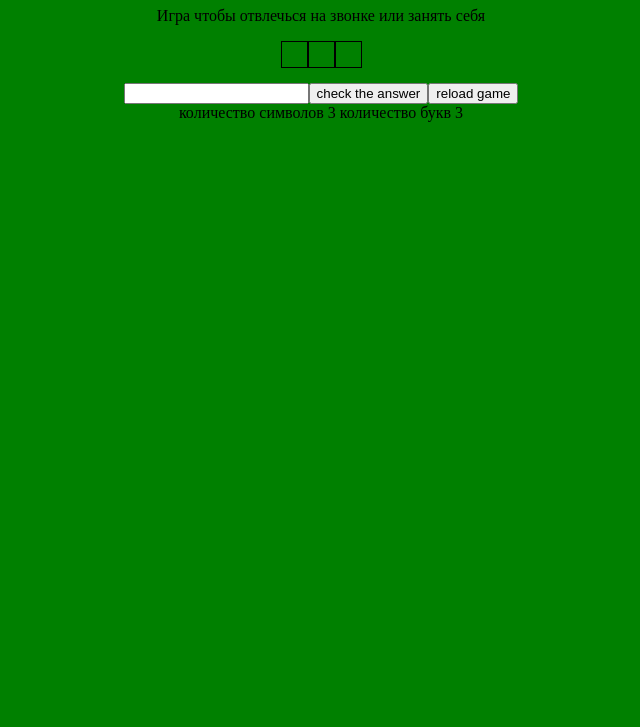
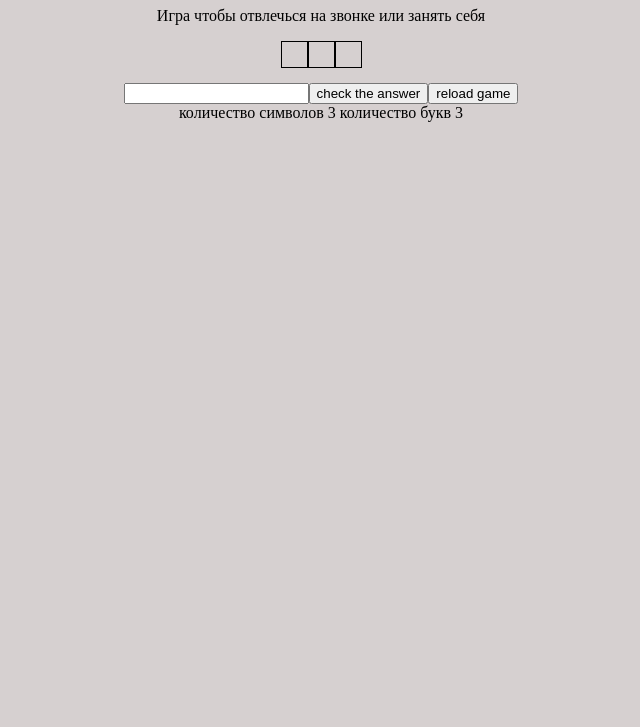
Before and after one commit to Livanenkova/valerie-coldplay, a plain HTML site: page index.html in a window 1280 px wide. Shown: the part 73-800 px from the top of the page, without its empty margins (319-959 px from the left). Drawn offline with Linux system fonts and the light colour scheme.

Commit message:
change color

```diff
--- a/style.css
+++ b/style.css
@@ -1,5 +1,7 @@
 body {
-  background-color: green;
+  background-color:
+  #d6d0d0
+  ;
 }
 
 .container {
```
